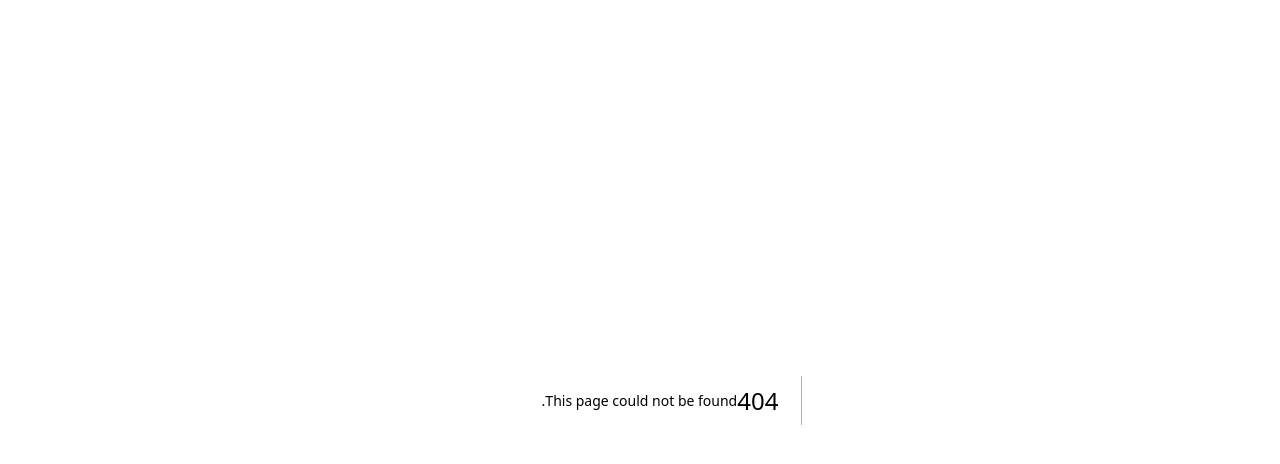
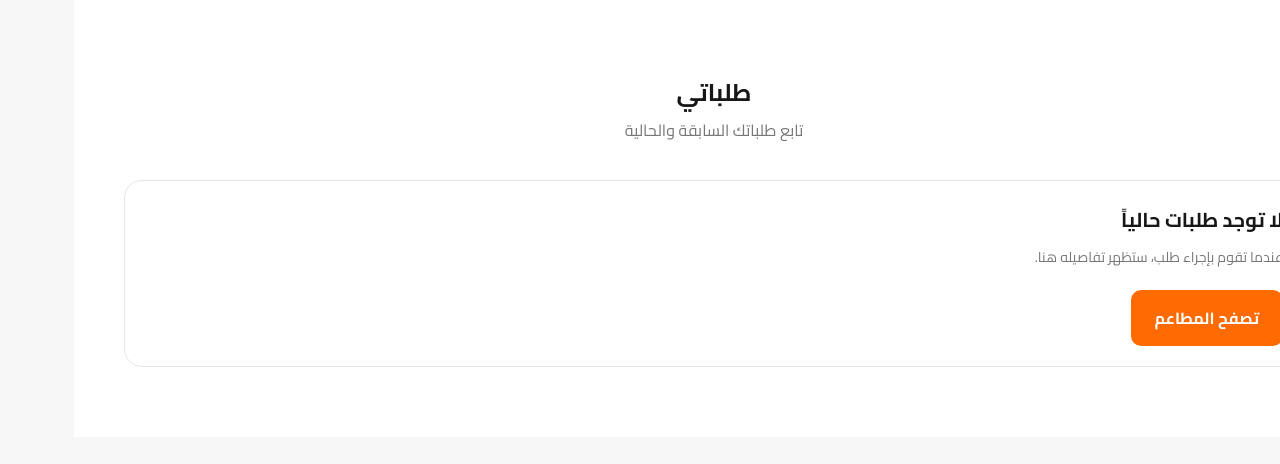
Before and after one commit to mohammek296-gif/talabat-iraq, a Next.js app: page /orders in a window 1280 px wide. Before the commit this address had no page. Shown: the top 464 px of the page. Built offline with nearby package versions, Linux system fonts and the light colour scheme.

Commit message:
Create page.tsx

```diff
--- /dev/null
+++ b/app/orders/page.tsx
@@ -0,0 +1,35 @@
+import Link from "next/link";
+
+export default function OrdersPage() {
+  return (
+    <main>
+      <section className="restaurants">
+        <div className="container">
+          <div className="section-heading">
+            <h1>طلباتي</h1>
+            <p>تابع طلباتك السابقة والحالية</p>
+          </div>
+
+          <div className="restaurant-card">
+            <div className="restaurant-info">
+              <h3>لا توجد طلبات حالياً</h3>
+
+              <p>
+                عندما تقوم بإجراء طلب، ستظهر تفاصيله هنا.
+              </p>
+
+              <div style={{ marginTop: "20px" }}>
+                <Link
+                  href="/restaurants"
+                  className="primary-button"
+                >
+                  تصفح المطاعم
+                </Link>
+              </div>
+            </div>
+          </div>
+        </div>
+      </section>
+    </main>
+  );
+}
```
